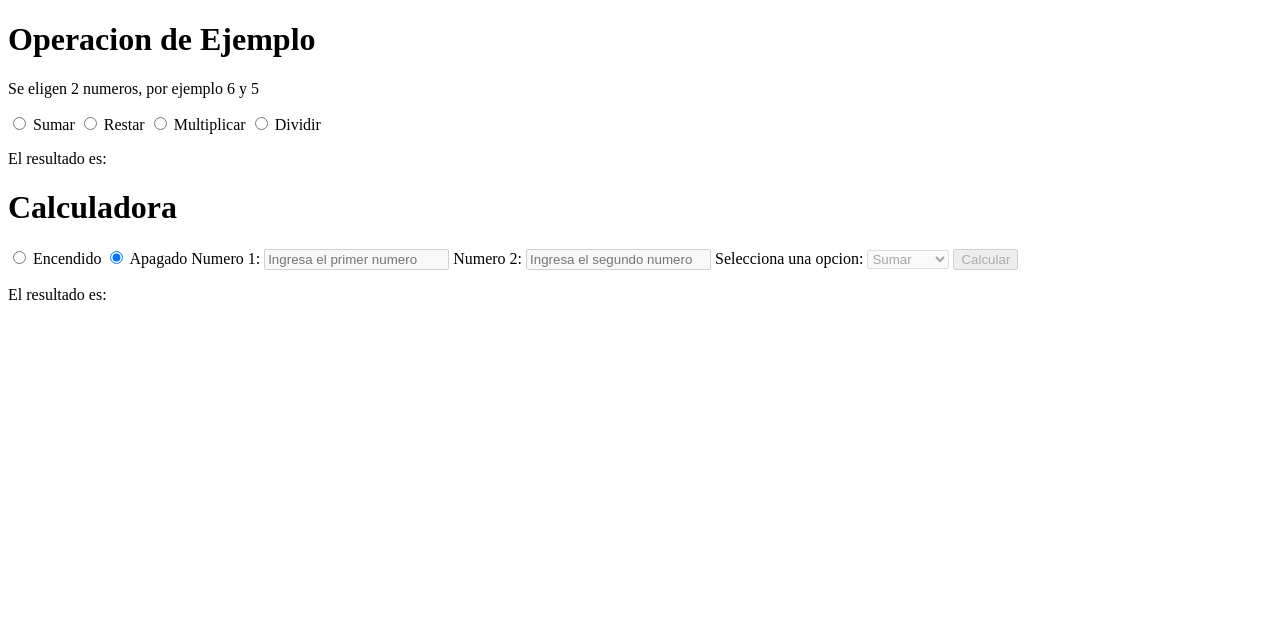
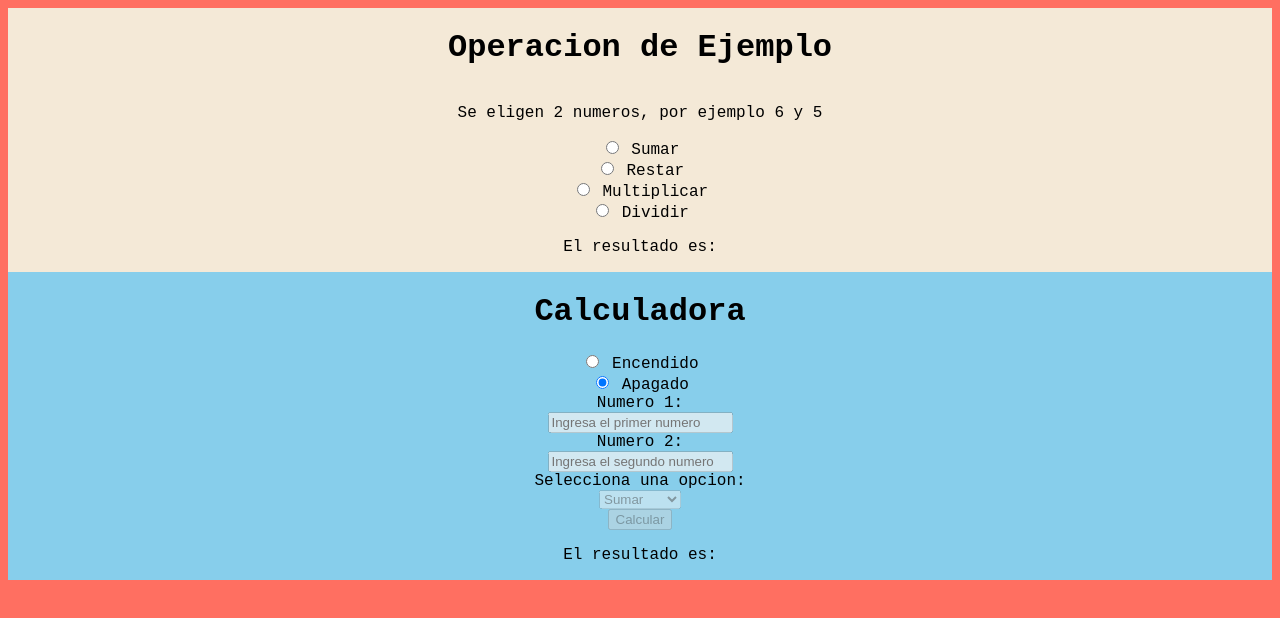
Before and after one commit to DafneCraft/laboratorio-entregable-3, a plain HTML site: page index.html in a window 1280 px wide. Drawn offline with Linux system fonts and the light colour scheme.

Commit message:
Cambios pequeños al index y funcionamiento de la pagina, lo ultimo agregado fue el estilo css

```diff
--- a/funcionamiento-calculadora.js
+++ b/funcionamiento-calculadora.js
@@ -95,7 +95,7 @@ function actualizarEstado(){
     if(encendido){
         alert("La calculadora esta Encendida. ¡Puedes Usarla!")
     } else {
-        alert("La calculadora esta Apagada. Enciendela para usarla.")
+        //alert("La calculadora esta Apagada. Enciendela para usarla.")
     }
 }
 
--- a/index.html
+++ b/index.html
@@ -4,9 +4,10 @@
     <meta charset="UTF-8">
     <meta name="viewport" content="width=device-width, initial-scale=1.0">
     <title>Document</title>
+    <link rel="stylesheet" href="style.css">
 </head>
 <body>
-    <div>
+    <div class="seccion-ejemplo">
         <h1>Operacion de Ejemplo</h1>
         <p>Se eligen 2 numeros, por ejemplo 6 y 5</p>
         <label >
@@ -28,7 +29,7 @@
         <p>El resultado es: <span id="ejemploResultado"></span></p>
 
     </div>
-    <div>
+    <div class="seccion-calculadora">
         <h1>Calculadora</h1>
 
         <label>
--- /dev/null
+++ b/style.css
@@ -0,0 +1,20 @@
+body {
+    background-color: #ff6f61;
+    font-size: medium;
+    font-family:'Courier New', Courier, monospace;
+}
+
+.seccion-ejemplo {
+    background-color: #f4e9d7;
+    display: flex;
+    /*justify-content: center;*/
+    flex-direction: column;
+    align-items: center;
+}
+
+.seccion-calculadora {
+    background-color: #87ceeb;
+    display: flex;
+    flex-direction: column;
+    align-items: center;
+}
```
